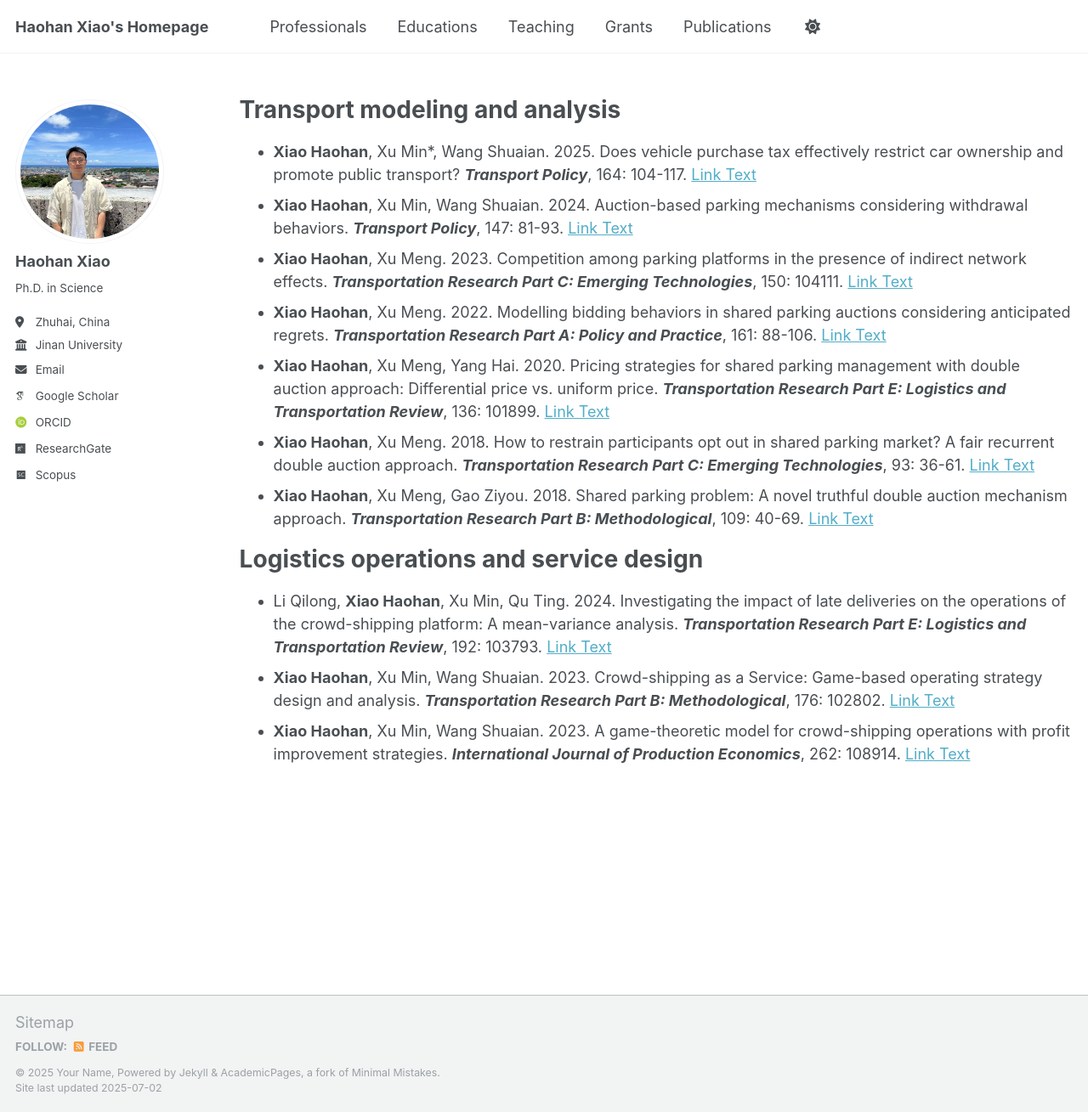
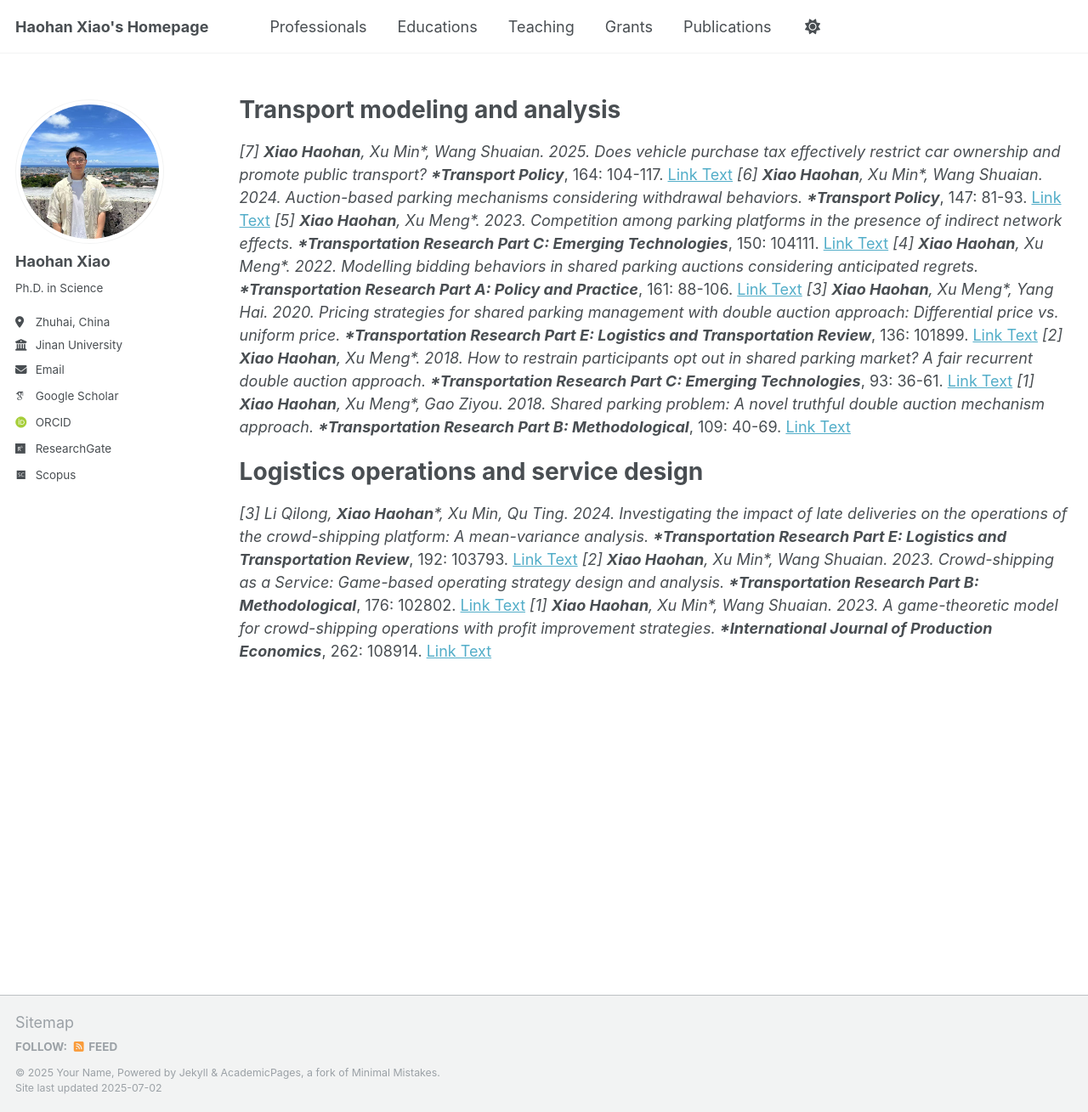
Before and after one commit to haohanxiao1/haohanxiao1.github.io, a Jekyll site: the page built from _pages/publications.md, in a window 1280 px wide and 1309 px high. Shown: the whole window at 85% size. Built offline with Jekyll 4.4.1, drawn with Linux system fonts in a browser that asks for light colours; some web fonts are replaced; a script that is not in the unit is left out.

Commit message:
Update publications.md

```diff
--- a/_pages/publications.md
+++ b/_pages/publications.md
@@ -8,16 +8,16 @@ author_profile: true
 
 Transport modeling and analysis
 ======
-*  **Xiao Haohan**, Xu Min\*, Wang Shuaian. 2025. Does vehicle purchase tax effectively restrict car ownership and promote public transport? ***Transport Policy***, 164: 104-117. [Link Text](https://doi.org/10.1016/j.tranpol.2025.01.038)
-*  **Xiao Haohan**, Xu Min, Wang Shuaian. 2024. Auction-based parking mechanisms considering withdrawal behaviors. ***Transport Policy***, 147: 81-93. [Link Text](https://doi.org/10.1016/j.tranpol.2023.12.010)
-*  **Xiao Haohan**, Xu Meng. 2023. Competition among parking platforms in the presence of indirect network effects. ***Transportation Research Part C: Emerging Technologies***, 150: 104111. [Link Text](https://doi.org/10.1016/j.trc.2023.104111)
-*  **Xiao Haohan**, Xu Meng. 2022. Modelling bidding behaviors in shared parking auctions considering anticipated regrets. ***Transportation Research Part A: Policy and Practice***, 161: 88-106. [Link Text](https://doi.org/10.1016/j.tra.2022.05.001)
-*  **Xiao Haohan**, Xu Meng, Yang Hai. 2020. Pricing strategies for shared parking management with double auction approach: Differential price vs. uniform price. ***Transportation Research Part E: Logistics and Transportation Review***, 136: 101899. [Link Text](https://doi.org/10.1016/j.tre.2020.101899)
-*  **Xiao Haohan**, Xu Meng. 2018. How to restrain participants opt out in shared parking market? A fair recurrent double auction approach. ***Transportation Research Part C: Emerging Technologies***, 93: 36-61. [Link Text](https://doi.org/10.1016/j.trc.2018.05.023)
-*  **Xiao Haohan**, Xu Meng, Gao Ziyou. 2018. Shared parking problem: A novel truthful double auction mechanism approach. ***Transportation Research Part B: Methodological***, 109: 40-69. [Link Text](https://doi.org/10.1016/j.trb.2018.01.008)
+*[7]  **Xiao Haohan**, Xu Min\*, Wang Shuaian. 2025. Does vehicle purchase tax effectively restrict car ownership and promote public transport? ***Transport Policy***, 164: 104-117. [Link Text](https://doi.org/10.1016/j.tranpol.2025.01.038)
+*[6]  **Xiao Haohan**, Xu Min\*, Wang Shuaian. 2024. Auction-based parking mechanisms considering withdrawal behaviors. ***Transport Policy***, 147: 81-93. [Link Text](https://doi.org/10.1016/j.tranpol.2023.12.010)
+*[5]  **Xiao Haohan**, Xu Meng\*. 2023. Competition among parking platforms in the presence of indirect network effects. ***Transportation Research Part C: Emerging Technologies***, 150: 104111. [Link Text](https://doi.org/10.1016/j.trc.2023.104111)
+*[4]  **Xiao Haohan**, Xu Meng\*. 2022. Modelling bidding behaviors in shared parking auctions considering anticipated regrets. ***Transportation Research Part A: Policy and Practice***, 161: 88-106. [Link Text](https://doi.org/10.1016/j.tra.2022.05.001)
+*[3]  **Xiao Haohan**, Xu Meng\*, Yang Hai. 2020. Pricing strategies for shared parking management with double auction approach: Differential price vs. uniform price. ***Transportation Research Part E: Logistics and Transportation Review***, 136: 101899. [Link Text](https://doi.org/10.1016/j.tre.2020.101899)
+*[2]  **Xiao Haohan**, Xu Meng\*. 2018. How to restrain participants opt out in shared parking market? A fair recurrent double auction approach. ***Transportation Research Part C: Emerging Technologies***, 93: 36-61. [Link Text](https://doi.org/10.1016/j.trc.2018.05.023)
+*[1]  **Xiao Haohan**, Xu Meng\*, Gao Ziyou. 2018. Shared parking problem: A novel truthful double auction mechanism approach. ***Transportation Research Part B: Methodological***, 109: 40-69. [Link Text](https://doi.org/10.1016/j.trb.2018.01.008)
 
 Logistics operations and service design
 ======
-*  Li Qilong, **Xiao Haohan**, Xu Min, Qu Ting. 2024. Investigating the impact of late deliveries on the operations of the crowd-shipping platform: A mean-variance analysis. ***Transportation Research Part E: Logistics and Transportation Review***, 192: 103793. [Link Text](https://doi.org/10.1016/j.tre.2024.103793)
-*  **Xiao Haohan**, Xu Min, Wang Shuaian. 2023. Crowd-shipping as a Service: Game-based operating strategy design and analysis. ***Transportation Research Part B: Methodological***, 176: 102802. [Link Text](https://doi.org/10.1016/j.trb.2023.102802)
-*  **Xiao Haohan**, Xu Min, Wang Shuaian. 2023. A game-theoretic model for crowd-shipping operations with profit improvement strategies. ***International Journal of Production Economics***, 262: 108914. [Link Text](https://doi.org/10.1016/j.ijpe.2023.108914)
+*[3]  Li Qilong, **Xiao Haohan**\*, Xu Min, Qu Ting. 2024. Investigating the impact of late deliveries on the operations of the crowd-shipping platform: A mean-variance analysis. ***Transportation Research Part E: Logistics and Transportation Review***, 192: 103793. [Link Text](https://doi.org/10.1016/j.tre.2024.103793)
+*[2]  **Xiao Haohan**, Xu Min\*, Wang Shuaian. 2023. Crowd-shipping as a Service: Game-based operating strategy design and analysis. ***Transportation Research Part B: Methodological***, 176: 102802. [Link Text](https://doi.org/10.1016/j.trb.2023.102802)
+*[1]  **Xiao Haohan**, Xu Min\*, Wang Shuaian. 2023. A game-theoretic model for crowd-shipping operations with profit improvement strategies. ***International Journal of Production Economics***, 262: 108914. [Link Text](https://doi.org/10.1016/j.ijpe.2023.108914)
```
